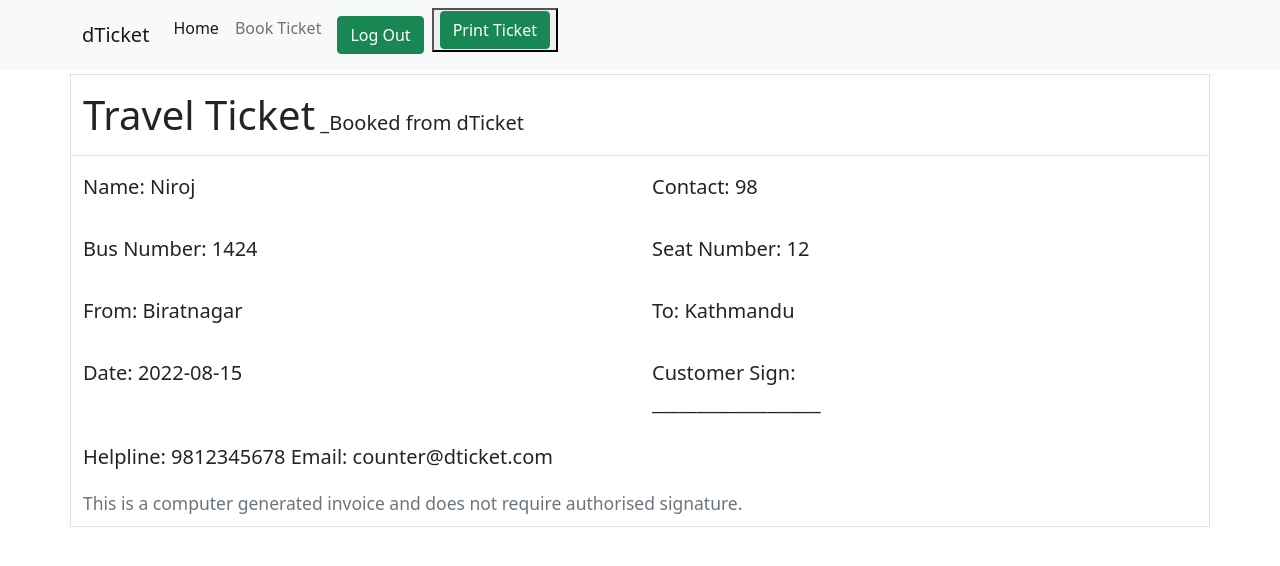
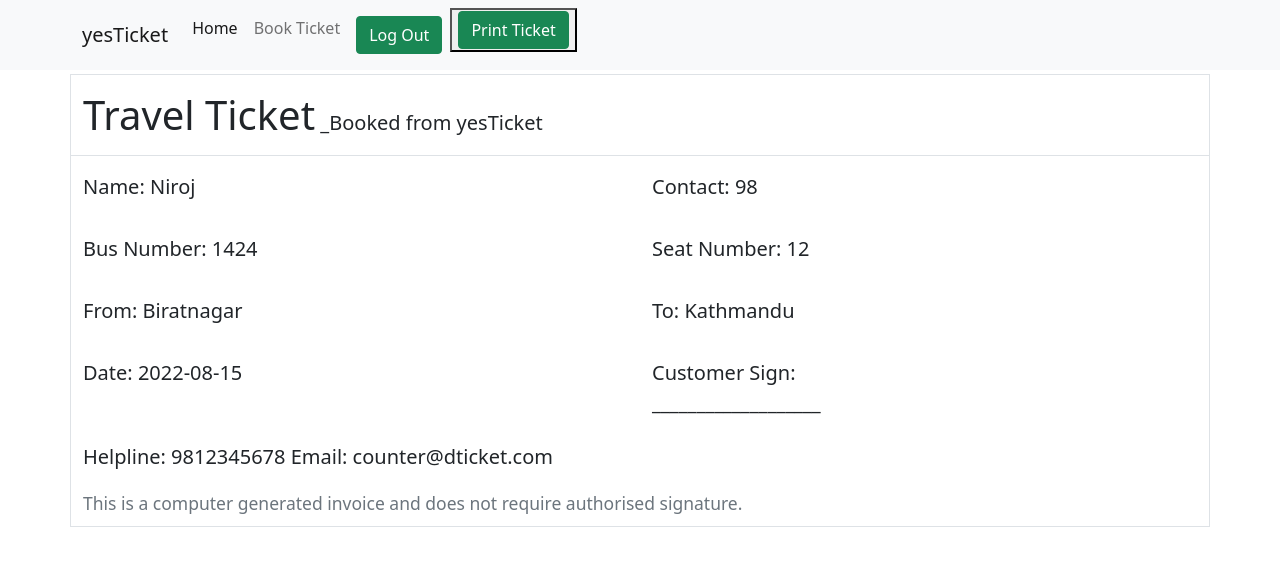
Before and after one commit to npoudelp/simpleBusTicketBooking, a PHP site: page /pages/ticket.php?id=11 in a window 1280 px wide. Shown: the top 566 px of the page. Run offline with PHP 8.4, Linux system fonts and the light colour scheme; a user stored in the database is signed in; data comes from the database, SQL or seed files in the repository.

Commit message:
brand name changed and ack message displayed

```diff
--- a/pages/admin.php
+++ b/pages/admin.php
@@ -23,13 +23,13 @@ include_once('../include/dbConn.inc.php');
     <link rel="stylesheet" href="../css/bootstrap.min.css">
     <script src="../js/bootstrap.min.js"></script>
 
-    <title>dTicket</title>
+    <title>yesTicket</title>
 </head>
 
 <body>
     <nav class="navbar navbar-expand-lg navbar-light bg-light">
         <div class="container">
-            <a class="navbar-brand" href="./admin.php">dTicket</a>
+            <a class="navbar-brand" href="./admin.php">yesTicket</a>
             <button class="navbar-toggler" type="button" data-toggle="collapse" data-target="#navbarNav" aria-controls="navbarNav" aria-expanded="false" aria-label="Toggle navigation">
                 <span class="navbar-toggler-icon"></span>
             </button>
--- a/pages/login.php
+++ b/pages/login.php
@@ -20,14 +20,14 @@ if(isset($_REQUEST['msg'])){
     <link rel="stylesheet" href="../css/bootstrap.min.css">
     <script src="../js/bootstrap.min.js"></script>
 
-    <title>dTicket</title>
+    <title>yesTicket</title>
 </head>
 
 <body>
 
     <nav class="navbar navbar-expand-lg navbar-light bg-light">
         <div class="container">
-            <a class="navbar-brand" href="../index.php">dTicket</a>
+            <a class="navbar-brand" href="../index.php">yesTicket</a>
             <button class="navbar-toggler" type="button" data-bs-toggle="collapse" data-bs-target="#navbarNav" aria-controls="navbarNav" aria-expanded="false" aria-label="Toggle navigation">
                 <span class="navbar-toggler-icon"></span>
             </button>
@@ -47,6 +47,8 @@ if(isset($_REQUEST['msg'])){
 
     <section class="lead text-dark py-5">
         <div class="container">
+            <br>
+            <p class="text-center lead text-danger"><?php echo $msg; ?></p>
             <form action="../include/login.inc.php" method="POST">
                 <div class="form-group">
                     <label for="exampleInputEmail1">Phone</label>
--- a/pages/signup.php
+++ b/pages/signup.php
@@ -19,14 +19,14 @@ if(isset($_REQUEST['msg'])){
     <link rel="stylesheet" href="../css/bootstrap.min.css">
     <script src="../js/bootstrap.min.js"></script>
 
-    <title>dTicket</title>
+    <title>yesTicket</title>
 </head>
 
 <body>
 
     <nav class="navbar navbar-expand-lg navbar-light bg-light">
         <div class="container">
-            <a class="navbar-brand" href="../index.php">dTicket</a>
+            <a class="navbar-brand" href="../index.php">yesTicket</a>
             <button class="navbar-toggler" type="button" data-bs-toggle="collapse" data-bs-target="#navbarNav" aria-controls="navbarNav" aria-expanded="false" aria-label="Toggle navigation">
                 <span class="navbar-toggler-icon"></span>
             </button>
--- a/pages/ticket.php
+++ b/pages/ticket.php
@@ -24,7 +24,7 @@ if (isset($_REQUEST['id']) == 28) {
     <link rel="stylesheet" href="../css/bootstrap.min.css">
     <script src="../js/bootstrap.min.js"></script>
 
-    <title>dTicket</title>
+    <title>yesTicket</title>
 
     <style>
         @media print {
@@ -38,7 +38,7 @@ if (isset($_REQUEST['id']) == 28) {
 <body>
     <nav class="navbar navbar-expand-lg navbar-light bg-light toHide">
         <div class="container">
-            <a class="navbar-brand" href="./profile.php">dTicket</a>
+            <a class="navbar-brand" href="./profile.php">yesTicket</a>
             <button class="navbar-toggler" type="button" data-toggle="collapse" data-target="#navbarNav" aria-controls="navbarNav" aria-expanded="false" aria-label="Toggle navigation">
                 <span class="navbar-toggler-icon"></span>
             </button>
@@ -78,7 +78,7 @@ if (isset($_REQUEST['id']) == 28) {
 
                 <div class="py-2 row border-bottom">
                     <div class="py-2 col-12">
-                        <span class="py-2  h1">Travel Ticket</span> <span class="py-2 lead"> _Booked from dTicket</span>
+                        <span class="py-2  h1">Travel Ticket</span> <span class="py-2 lead"> _Booked from yesTicket</span>
                     </div>
                 </div>
                 <div class="py-2 row">
```
Also changed, not shown: pages/addRoute.php (+9 -2 lines), pages/bookTicket.php (+4 -4 lines), pages/profile.php (+3 -7 lines).
